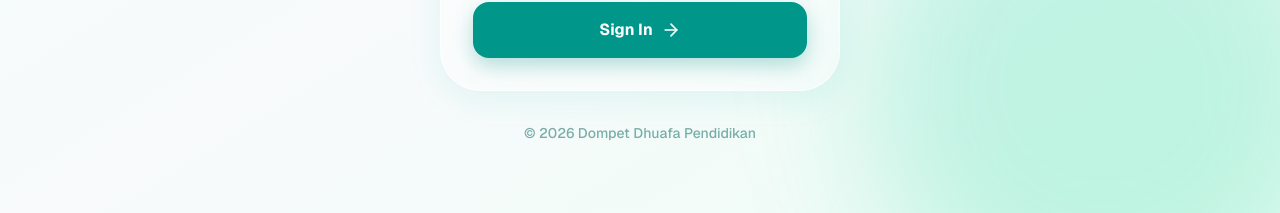
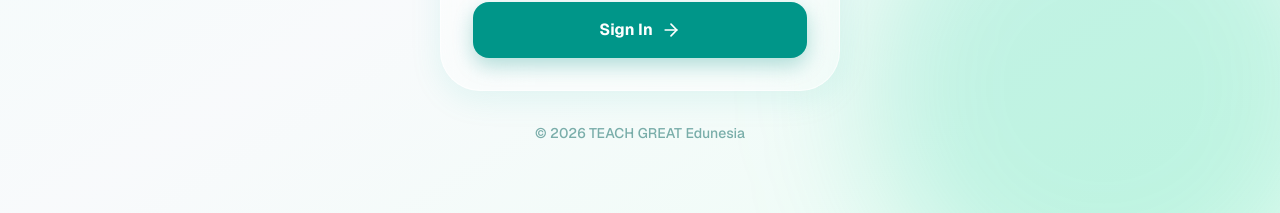
Before and after one commit to teachd3v/new-portal-etos-id, a Next.js app: page /login in a window 1280 px wide. Shown: the part 554-767 px from the top of the page. Built offline with nearby package versions, Linux system fonts and the light colour scheme.

Commit message:
chore(footer): update copyright to TEACH GREAT Edunesia

```diff
--- a/src/app/login/page.js
+++ b/src/app/login/page.js
@@ -126,7 +126,7 @@ export default function LoginPage() {
         </div>
 
         <p className="text-center text-teal-800/50 text-sm font-medium mt-8">
-          © {new Date().getFullYear()} Dompet Dhuafa Pendidikan
+          © {new Date().getFullYear()} TEACH GREAT Edunesia
         </p>
       </div>
     </div>
```
